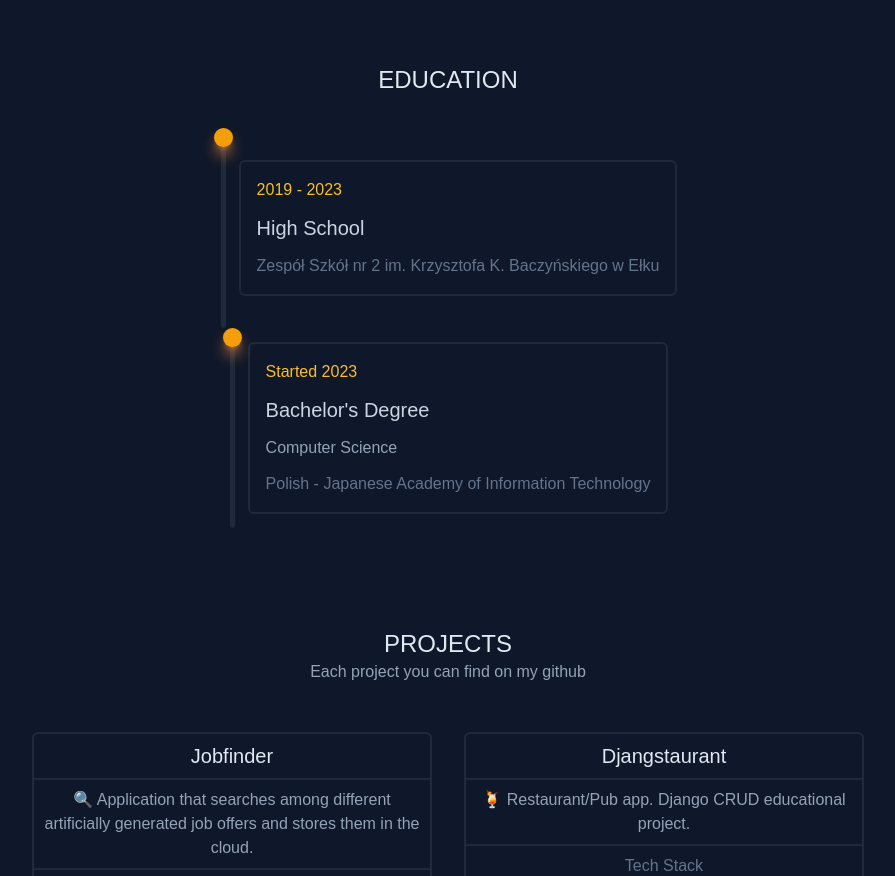
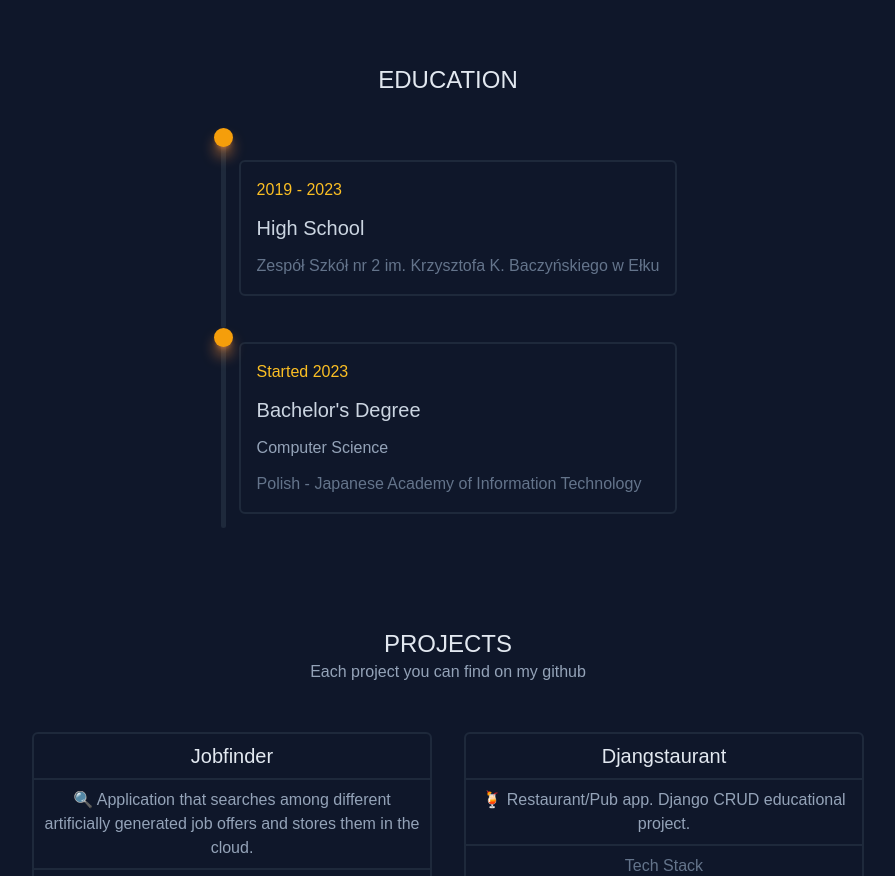
Before and after one commit to mweglowski/portfolio, a React (Create React App) app: page / in a window 1280 px wide. Shown: the part 1420-2296 px from the top of the page, without its empty margins (192-1087 px from the left). Built offline with nearby package versions, Linux system fonts and the light colour scheme.

Commit message:
education edu-card design fix

```diff
--- a/src/components/Education.tsx
+++ b/src/components/Education.tsx
@@ -1,34 +1,40 @@
-import React from 'react'
+import React from "react";
 
 const Education = () => {
   return (
-    <section className='flex flex-col' id="education">
+    <section className="flex flex-col" id="education">
       <header>
         <h2 className="section-title mb-8">Education</h2>
         {/* <p className="text-slate-400 text-center">
           I was also getting knowledge from courses from various websites
         </p> */}
 
-        <div className='flex flex-col items-center'>
-          <div className='edu-time-container'>
-            <div className='edu-card'>
-              <p className='text-amber-400'>2019 - 2023</p>
-              <h2 className='text-xl text-slate-300'>High School</h2>
-              <div className='text-slate-500'>Zespół Szkół nr 2 im. Krzysztofa K. Baczyńskiego w Ełku</div>
+        <div className="flex flex-col items-center">
+          <div>
+            <div className="edu-time-container">
+              <div className="edu-card">
+                <p className="text-amber-400">2019 - 2023</p>
+                <h2 className="text-xl text-slate-300">High School</h2>
+                <div className="text-slate-500">
+                  Zespół Szkół nr 2 im. Krzysztofa K. Baczyńskiego w Ełku
+                </div>
+              </div>
             </div>
-          </div>
-          <div className='edu-time-container'>
-            <div className='edu-card'>
-              <p className='text-amber-400'>Started 2023</p>
-              <h2 className='text-xl text-slate-300'>Bachelor's Degree</h2>
-              <div className='text-slate-400'>Computer Science</div>
-              <div className='text-slate-500'>Polish - Japanese Academy of Information Technology</div>
+            <div className="edu-time-container">
+              <div className="edu-card">
+                <p className="text-amber-400">Started 2023</p>
+                <h2 className="text-xl text-slate-300">Bachelor's Degree</h2>
+                <div className="text-slate-400">Computer Science</div>
+                <div className="text-slate-500">
+                  Polish - Japanese Academy of Information Technology
+                </div>
+              </div>
             </div>
           </div>
         </div>
       </header>
     </section>
-  )
-}
+  );
+};
 
-export default Education
+export default Education;
--- a/src/index.css
+++ b/src/index.css
@@ -61,10 +61,10 @@ body {
 
 /* EDUCATION */
 .edu-time-container {
-	@apply relative z-10 h-[200px] flex before:w-[19px] before:h-[19px] before:bg-amber-500 before:absolute before:rounded-full before:left-[15px] before:z-30 before:shadow-lg before:shadow-orange-400 after:absolute after:h-full after:bg-slate-800 after:w-[5px] after:rounded-full after:top-0 after:left-[22px] after:z-20 w-fit;
+	@apply relative z-10 h-[200px] flex before:w-[19px] before:h-[19px] before:bg-amber-500 before:absolute before:rounded-full before:left-[15px] before:z-30 before:shadow-lg before:shadow-orange-400 after:absolute after:h-full after:bg-slate-800 after:w-[5px] after:rounded-full after:top-0 after:left-[22px] after:z-20;
 }
 .edu-card {
-	@apply card mr-5 ml-10 p-4 flex flex-col gap-3 h-fit my-auto button-hover;
+	@apply card mr-5 ml-10 p-4 flex flex-col gap-3 h-fit my-auto button-hover w-full;
 }
 
 /* PROJECTS */
```
